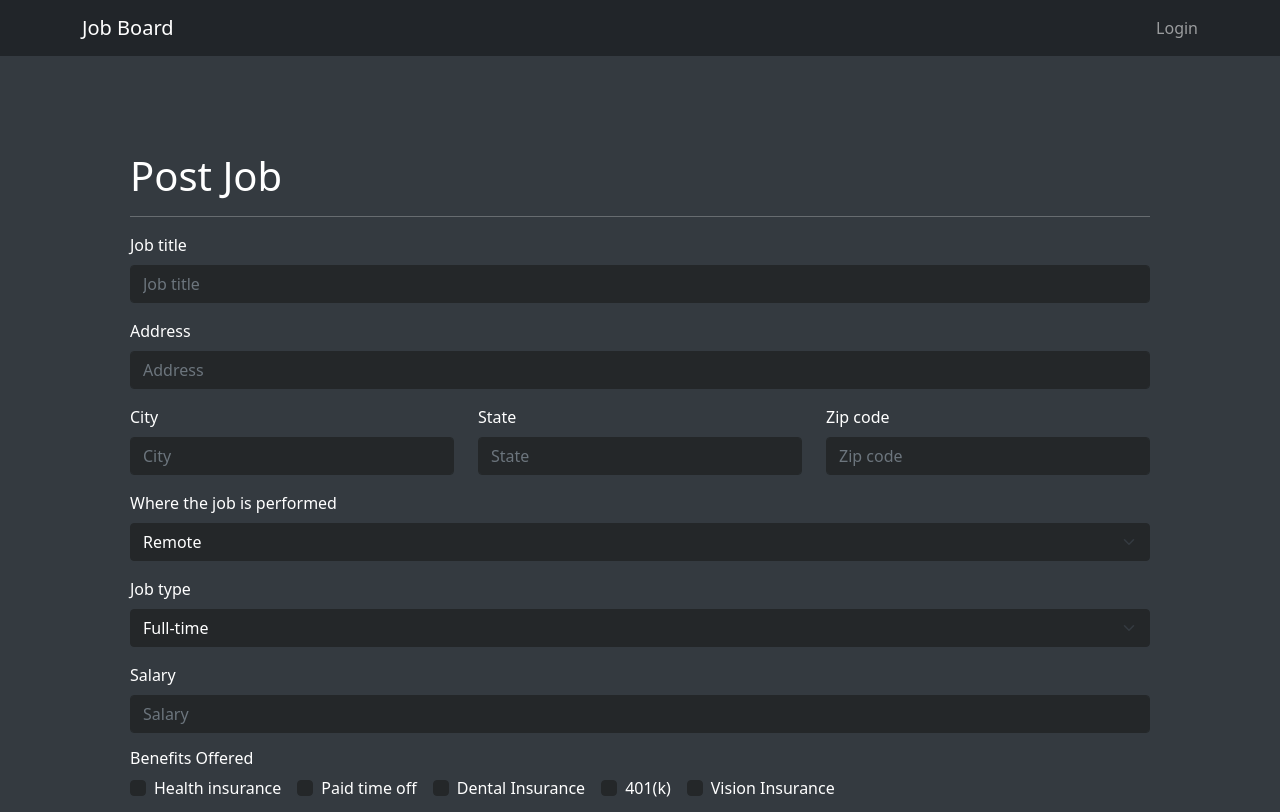
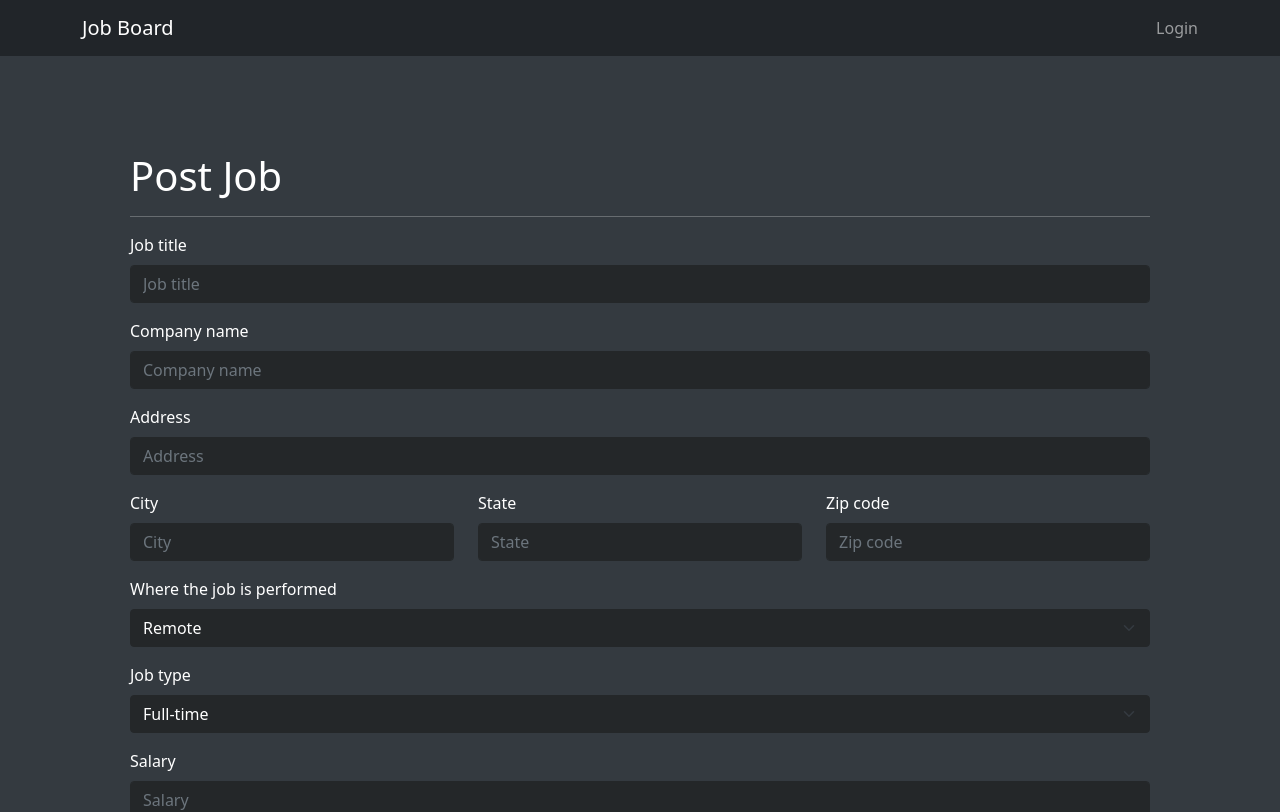
Before and after one commit to spadejac000/job_board, a React (Create React App) app in the folder client/: page /post-job in a window 1280 px wide. Shown: the top 812 px of the page. Built offline with nearby package versions, Linux system fonts and the light colour scheme; no server answers.

Commit message:
still hooking up jobs data fromm back end

```diff
--- a/client/src/components/PostJob.jsx
+++ b/client/src/components/PostJob.jsx
@@ -12,6 +12,7 @@ const PostJob = () => {
 
   const [inputs, setInputs] = useState({
     jobTitle: "",
+    companyName: "",
     address: "",
     city: "",
     state: "",
@@ -23,7 +24,7 @@ const PostJob = () => {
     description: ""
   })
 
-  const {jobTitle, address, city, state, zip, jobLocation, jobType, salary, benefits, description} = inputs
+  const {jobTitle, companyName, address, city, state, zip, jobLocation, jobType, salary, benefits, description} = inputs
 
   const onChange = (e) => {
     setInputs({...inputs, [e.target.name] : e.target.value})
@@ -32,7 +33,7 @@ const PostJob = () => {
   const onSubmitForm = async (e) => {
     e.preventDefault();
     try {
-      const body = {jobTitle, address, city, state, zip, jobLocation, jobType, salary, benefits, description}
+      const body = {jobTitle, companyName, address, city, state, zip, jobLocation, jobType, salary, benefits, description}
       dispatch(postJob(body))
     } catch (error) {
       console.error(error.message)
@@ -47,6 +48,10 @@ const PostJob = () => {
         <Form.Group>
           <Form.Label>Job title</Form.Label>
           <Form.Control className="mb-3" type="text" name="jobTitle" id="job-title-post-job" placeholder="Job title" value={jobTitle} onChange={e => onChange(e)}/>
+        </Form.Group>
+        <Form.Group>
+          <Form.Label>Company name</Form.Label>
+          <Form.Control className="mb-3" type="text" name="companyName" id="company-name-post-job" placeholder="Company name" value={companyName} onChange={e => onChange(e)}/>
         </Form.Group>
         <Form.Group>
           <Form.Label>Address</Form.Label>
@@ -119,7 +124,7 @@ const PostJob = () => {
         </Form.Group>
         <Form.Group className="mb-3" controlId="exampleForm.ControlTextarea1">
           <Form.Label><h6>Job Description</h6></Form.Label>
-          <Form.Control as="textarea" rows={3} defaultValue={description} onChange={e => onChange(e)}/>
+          <Form.Control name="description" as="textarea" rows={3} defaultValue={description} onChange={e => onChange(e)}/>
         </Form.Group>
         <Button type="submit" className="mb-3 btn-primary btn-lg">Post Job</Button>
       </Form>
--- a/client/src/components/SelectedJob.jsx
+++ b/client/src/components/SelectedJob.jsx
@@ -21,9 +21,9 @@ const SelectedJob = () => {
           <Card.Header>
             <Row>
               <Col>
-                <h2>{selectedJob.title}</h2>
-                <h6>{selectedJob.company}</h6>
-                <h6>{selectedJob.pay}</h6>
+                <h2>{selectedJob.jobTitle}</h2>
+                <h6>{selectedJob.companyName}</h6>
+                <h6>{selectedJob.salary}</h6>
                 <Button>Apply</Button>
               </Col>
               <Col className="exit-selected-job-col">
@@ -34,7 +34,7 @@ const SelectedJob = () => {
             </Row>
           </Card.Header>
           <Card.Body className="p-5">
-            <p>{selectedJob.description}</p>
+            <p>{selectedJob._description}</p>
           </Card.Body>
         </Card>
 
--- a/client/src/themes.js
+++ b/client/src/themes.js
@@ -10,7 +10,7 @@ export const darkTheme = {
   body: '#343A40',
   color: 'white',
   cardBGColor: 'rgb(36, 39, 41)',
-  listGroupItemBGColor: '#343A40',
+  listGroupItemBGColor: 'rgb(36, 39, 41)',
   listGroupItemColor: 'white',
   accordionItemBGColor: 'rgb(36, 39, 41)',
   inputBGColor: 'rgb(36, 39, 41)',
```
Also changed, not shown: 1 other file (tests, documents, lock files or other folders).
